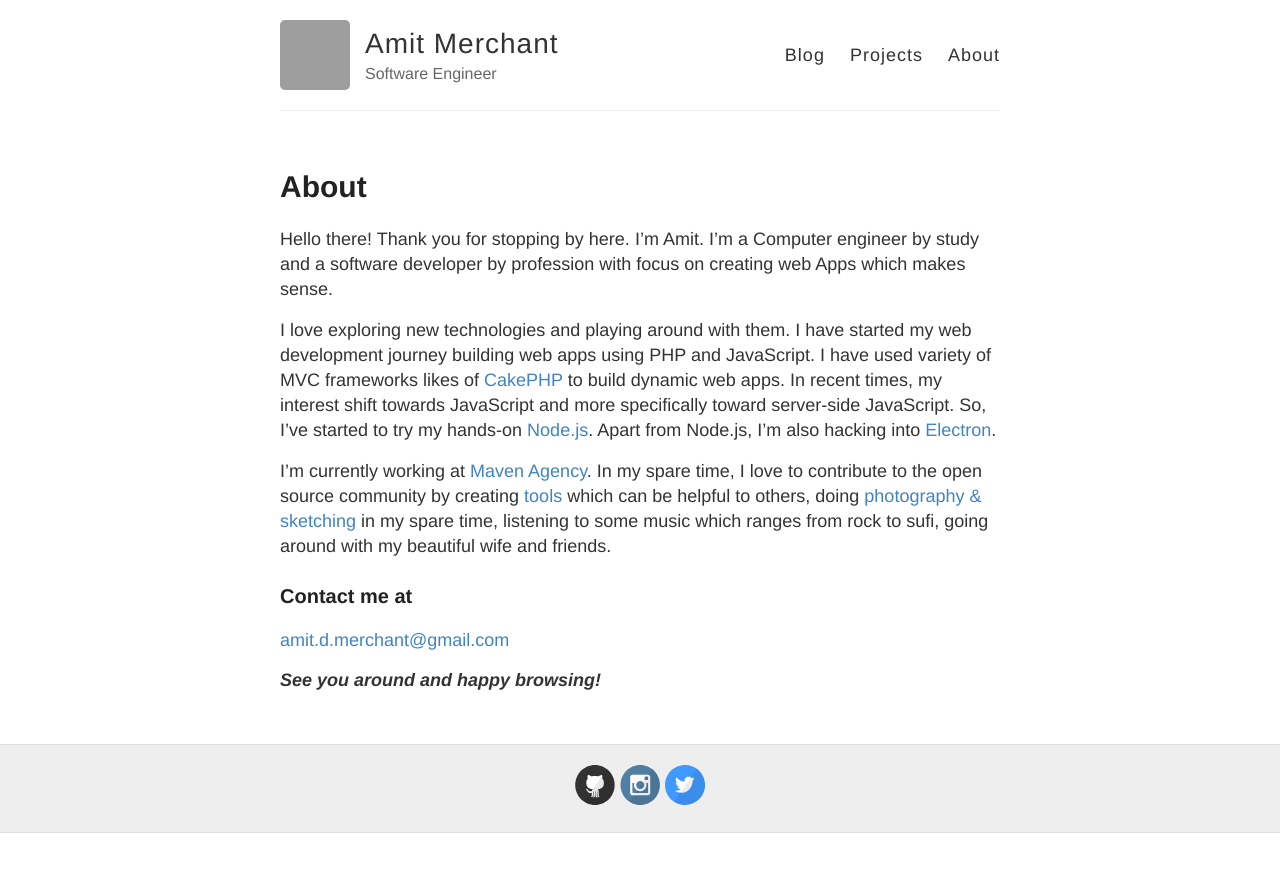
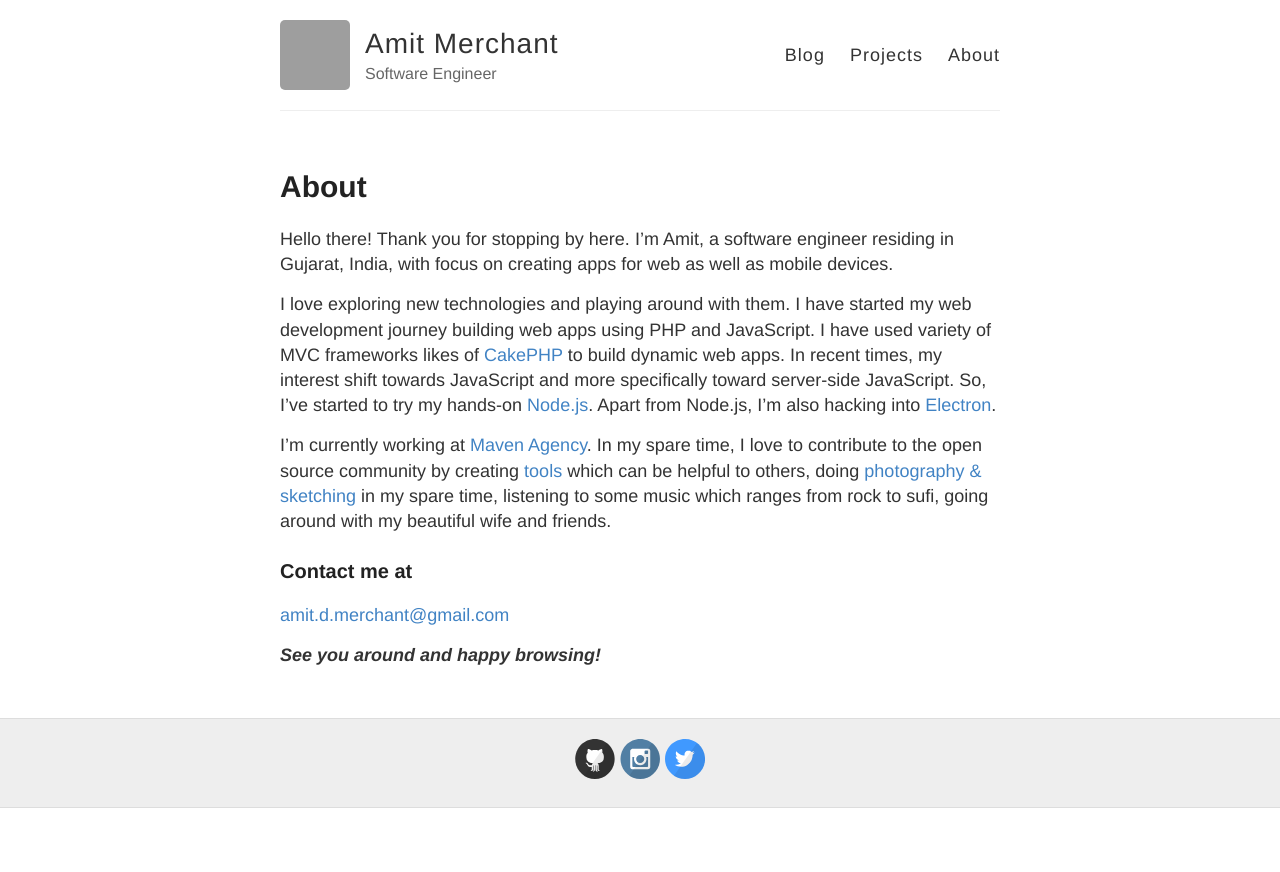
Before and after one commit to varunkumardev/amitmerchant1990.github.io, a Jekyll site: the page built from about.md, in a window 1280 px wide. Shown: the top 872 px of the page. Built offline with Jekyll 4.4.1, drawn with Linux system fonts in a browser that asks for light colours; grey boxes are pictures that could not be loaded.

Commit message:
Update About Page

```diff
--- a/about.md
+++ b/about.md
@@ -4,7 +4,7 @@ title: About
 permalink: /about/
 ---
 
-Hello there! Thank you for stopping by here. I'm Amit. I'm a Computer engineer by study and a software developer by profession with focus on creating web Apps which makes sense.
+Hello there! Thank you for stopping by here. I'm Amit, a software engineer residing in Gujarat, India, with focus on creating apps for web as well as mobile devices.
 
 I love exploring new technologies and playing around with them. I have started my web development journey building web apps using PHP and JavaScript. I have used variety of MVC frameworks likes of [CakePHP](http://cakephp.org) to build dynamic web apps. In recent times, my interest shift towards JavaScript and more specifically toward server-side JavaScript. So, I've started to try my hands-on [Node.js](https://nodejs.org/en). Apart from Node.js, I'm also hacking into [Electron](https://electron.atom.io).
 
```
